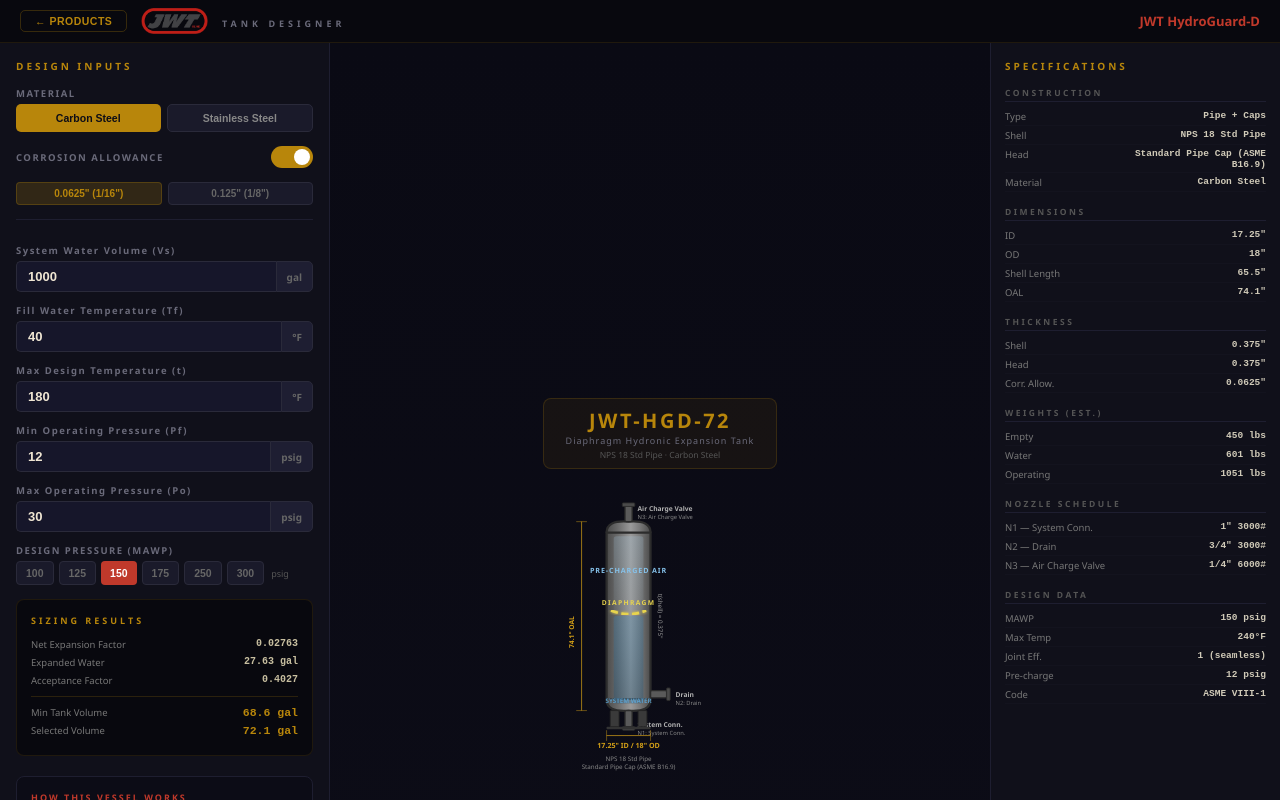
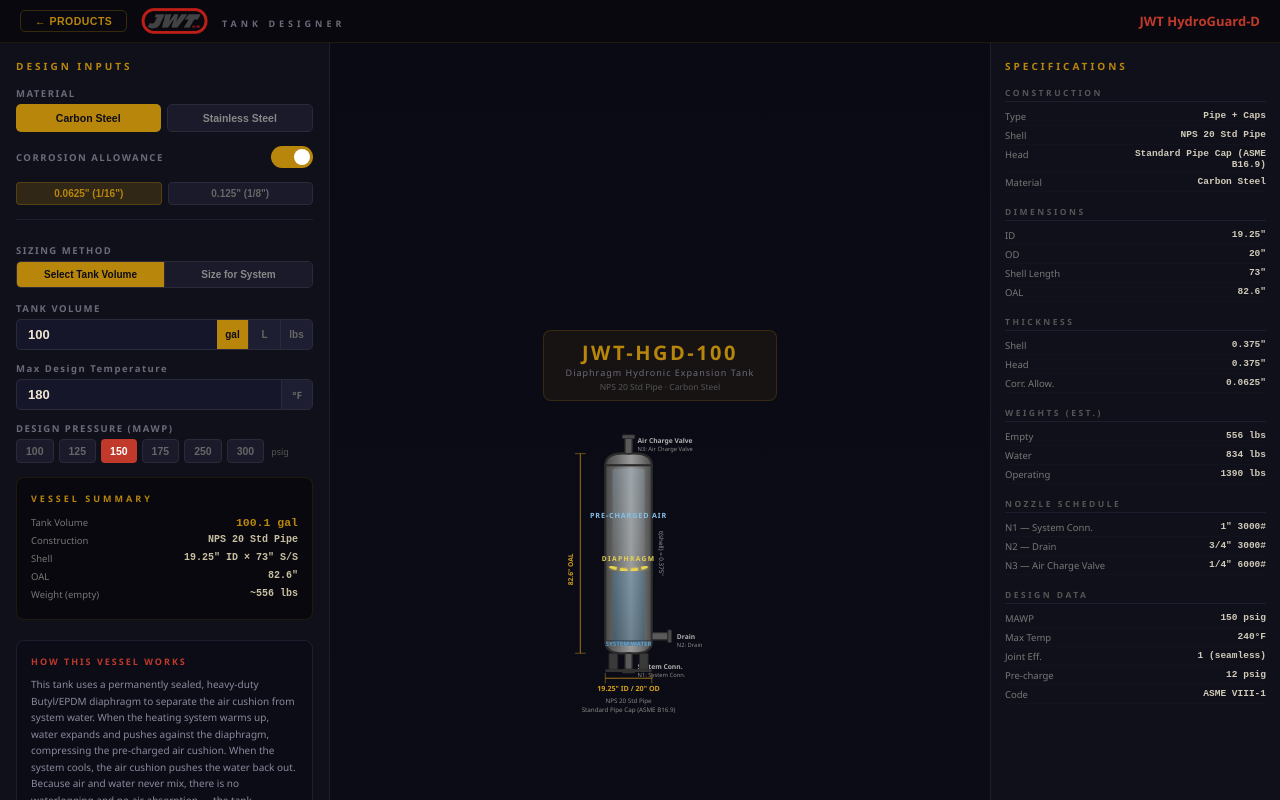
Before and after one commit to eli-wright/jwt-tank-designer, a React (Vite) app: page / in a window 1280 px wide. Both pictures are taken after a click on the button 361 px from the left and 495 px from the top of the page. Shown: the top 800 px of the page. Built offline with nearby package versions, Linux system fonts and the light colour scheme.

Commit message:
Update App.jsx

```diff
--- a/src/App.jsx
+++ b/src/App.jsx
@@ -1105,7 +1105,7 @@
 // REPORT GENERATOR (renders inline with print support)
 // ═══════════════════════════════════════════════════════════════
 
-function generateReportHTML(product, inputs, sizing, vessel) {
+function generateReportHTML(product, inputs, sizing, vessel, sizingMode = "system") {
   const now = new Date().toLocaleDateString("en-US", { year: "numeric", month: "long", day: "numeric" });
   const modelNum = `${product.prefix}-${Math.round(vessel.actualVolGal)}`;
   const isBuffer = product.id === "cv" || product.id === "hv";
@@ -1261,8 +1261,12 @@
   h += `<tr><td>Corrosion Allowance</td><td>${vessel.CA > 0 ? vessel.CA + '"' : "None (0)"}</td><td>${vessel.CA > 0 ? "inches" : "—"}</td></tr>`;
   h += `</table>`;
 
-  // 2. SIZING CALCULATIONS
-  if (!isBuffer) {
+  // 2. SIZING / VOLUME SELECTION
+  if (sizingMode === "tank" && !isBuffer) {
+    h += `<h2>2. Tank Volume Selection</h2>`;
+    h += `<div class="rb">Selected Tank Volume: <span class="v">${vessel.actualVolGal} gallons</span><br>
+    <span style="font-size:9pt;color:#666">Tank volume specified directly per project requirements / catalog selection.</span></div>`;
+  } else if (!isBuffer) {
     h += `<h2>2. Expansion Tank Sizing Calculations</h2>`;
     if (!isPotable) {
       h += `<h3>2.1 Method: Critical Sizing Method (Recommended)</h3>`;
@@ -1697,6 +1701,10 @@
   const [showReport, setShowReport] = useState(false);
   const [reportHTML, setReportHTML] = useState("");
   const [saving, setSaving] = useState(false);
+  const [sizingMode, setSizingMode] = useState("tank"); // "tank" = by tank volume, "system" = calculate from system
+  const [tankVol, setTankVol] = useState(100); // PRIMARY: ordered tank volume (always stored in gallons)
+  const [tankVolUnit, setTankVolUnit] = useState("gal"); // "gal", "L", "lbs"
+  const [showSizingCalc, setShowSizingCalc] = useState(false);
   const [inputs, setInputs] = useState({
     systemVol: 1000, fillTemp: 40, designTemp: 180,
     minPressure: 12, maxPressure: 30, mawp: 150, designFlowGPM: 100,
@@ -1709,18 +1717,16 @@
 
   const updateInput = (key, val) => setInputs(prev => ({ ...prev, [key]: parseFloat(val) || 0 }));
 
-  const results = useMemo(() => {
-    if (!product) return null;
-    const { systemVol, fillTemp, designTemp, minPressure, maxPressure, mawp } = inputs;
-    if (systemVol <= 0 || mawp <= 0) return null;
-
-    if (isBuffer) {
-      const bufferFlowGPM = inputs.designFlowGPM || (systemVol * 0.5);
-      const vessel = designVessel(systemVol, mawp, product, materialId, CA, {
-        designTempF: designTemp, designFlowGPM: bufferFlowGPM,
-      });
-      return { sizing: { minTankVol: systemVol, acceptanceVolGal: systemVol }, vessel };
-    }
+  // Tank volume unit conversions (internal is always gallons)
+  const galToDisplay = (gal) => tankVolUnit === "L" ? (gal * 3.78541) : tankVolUnit === "lbs" ? (gal * 8.34) : gal;
+  const displayToGal = (val) => tankVolUnit === "L" ? (val / 3.78541) : tankVolUnit === "lbs" ? (val / 8.34) : val;
+  const tankVolDisplay = Math.round(galToDisplay(tankVol) * 10) / 10;
+
+  // Sizing calculator result (optional helper — does NOT drive vessel design)
+  const sizingCalc = useMemo(() => {
+    if (!product || isBuffer) return null;
+    const { systemVol, fillTemp, designTemp, minPressure, maxPressure } = inputs;
+    if (systemVol <= 0) return null;
 
     const fillT = isPotable ? 40 : fillTemp;
     const vFinal = interpolateWaterVolume(designTemp);
@@ -1740,23 +1746,41 @@
       minTankVol = acceptanceFactor > 0 ? expandedWater / acceptanceFactor : 9999;
     }
 
-    const selectedVol = Math.max(minTankVol * 1.05, 2);
-    const vessel = designVessel(selectedVol, mawp, product, materialId, CA, {
-      expandedWaterGal: expandedWater, designTempF: designTemp, heatUpTimeHr: 1.0,
+    return { vFinal, vInitial, grossExpansion, pipingExpansion, netExpansionFactor, expandedWater, acceptanceFactor, dpf, minTankVol };
+  }, [product, inputs, isBuffer, isPotable]);
+
+  // When sizing mode is "system", auto-update tankVol from calculation
+  const effectiveTankVol = useMemo(() => {
+    if (isBuffer) return tankVol; // buffer tanks always use direct volume
+    if (sizingMode === "system" && sizingCalc?.minTankVol > 0) {
+      return Math.ceil(sizingCalc.minTankVol * 1.05); // 5% margin, round up
+    }
+    return tankVol;
+  }, [sizingMode, sizingCalc, tankVol, isBuffer]);
+
+  // Primary vessel design — driven by effectiveTankVol
+  const results = useMemo(() => {
+    if (!product) return null;
+    const { mawp, designTemp } = inputs;
+    if (effectiveTankVol <= 0 || mawp <= 0) return null;
+
+    const expandedWater = sizingCalc?.expandedWater || 0;
+    const vessel = designVessel(effectiveTankVol, mawp, product, materialId, CA, {
+      expandedWaterGal: expandedWater, designTempF: designTemp,
+      heatUpTimeHr: 1.0, designFlowGPM: inputs.designFlowGPM || 0,
     });
 
-    return {
-      sizing: { vFinal, vInitial, grossExpansion, pipingExpansion, netExpansionFactor, expandedWater, acceptanceFactor, dpf, minTankVol },
-      vessel,
-    };
-  }, [product, inputs, isBuffer, isPotable, materialId, CA]);
+    const sizing = sizingCalc || { minTankVol: effectiveTankVol };
+
+    return { sizing, vessel };
+  }, [product, effectiveTankVol, inputs, materialId, CA, sizingCalc]);
 
   const handleReport = useCallback(() => {
     if (!results || !product) return;
-    const html = generateReportHTML(product, inputs, results.sizing, results.vessel);
+    const html = generateReportHTML(product, inputs, results.sizing, results.vessel, sizingMode);
     setReportHTML(html);
     setShowReport(true);
-  }, [results, product, inputs]);
+  }, [results, product, inputs, sizingMode]);
 
   const handleReset = () => {
     setSelProduct(null);
@@ -1765,6 +1789,10 @@
     setCaValue(0.0625);
     setShowReport(false);
     setReportHTML("");
+    setTankVol(100);
+    setTankVolUnit("gal");
+    setSizingMode("tank");
+    setShowSizingCalc(false);
     setInputs({ systemVol: 1000, fillTemp: 40, designTemp: 180, minPressure: 12, maxPressure: 30, mawp: 150, designFlowGPM: 100 });
   };
 
@@ -1994,29 +2022,118 @@
 
           <div style={{ borderTop: "1px solid #1E1E30", margin: "12px 0", paddingTop: 12 }} />
 
-          <InputField label={isBuffer ? "Required Buffer Volume" : (isPotable ? "Water Heater Volume" : "System Water Volume (Vs)")}
-            unit="gal" value={inputs.systemVol} onChange={v => updateInput("systemVol", v)} />
-
-          {!isBuffer && !isPotable && (
-            <InputField label="Fill Water Temperature (Tf)" unit="°F" value={inputs.fillTemp}
-              onChange={v => updateInput("fillTemp", v)} />
+          {/* SIZING MODE TOGGLE — not shown for buffer tanks */}
+          {!isBuffer && (
+            <div style={{ marginBottom: 14 }}>
+              <label style={lbl}>SIZING METHOD</label>
+              <div style={{ display: "flex", gap: 0, borderRadius: 5, overflow: "hidden", border: "1px solid #2A2A3A" }}>
+                <button onClick={() => setSizingMode("tank")}
+                  style={{ flex: 1, padding: "7px 6px", fontSize: 10, fontWeight: 700, cursor: "pointer", border: "none",
+                    background: sizingMode === "tank" ? "#B8860B" : "#1A1A2A",
+                    color: sizingMode === "tank" ? "#0D0D16" : "#888",
+                  }}>Select Tank Volume</button>
+                <button onClick={() => setSizingMode("system")}
+                  style={{ flex: 1, padding: "7px 6px", fontSize: 10, fontWeight: 700, cursor: "pointer", border: "none",
+                    borderLeft: "1px solid #2A2A3A",
+                    background: sizingMode === "system" ? "#B8860B" : "#1A1A2A",
+                    color: sizingMode === "system" ? "#0D0D16" : "#888",
+                  }}>Size for System</button>
+              </div>
+            </div>
           )}
 
-          <InputField label={isBuffer ? "Max Operating Temperature" : (isPotable ? "Aquastat Temperature" : "Max Design Temperature (t)")}
-            unit="°F" value={inputs.designTemp} onChange={v => updateInput("designTemp", v)} />
-
-          {isBuffer && (
-            <InputField label="Design Flow Rate" unit="GPM" value={inputs.designFlowGPM}
-              onChange={v => updateInput("designFlowGPM", v)} />
+          {/* MODE A: Select Tank Volume (default, industry standard) */}
+          {(sizingMode === "tank" && !isBuffer) && (
+            <div style={{ marginBottom: 12 }}>
+              <label style={lbl}>TANK VOLUME</label>
+              <div style={{ display: "flex" }}>
+                <input type="number" value={tankVolDisplay} onChange={e => setTankVol(displayToGal(parseFloat(e.target.value) || 0))}
+                  style={{ background: "#16162A", border: "1px solid #2A2A3A", borderRight: "none",
+                    borderRadius: "5px 0 0 5px", color: "#F0E6D3", padding: "7px 11px",
+                    fontSize: 13, fontWeight: 700, width: "100%", outline: "none" }}
+                  onFocus={e => e.target.style.borderColor = "#B8860B"}
+                  onBlur={e => e.target.style.borderColor = "#2A2A3A"} />
+                {["gal", "L", "lbs"].map(u => (
+                  <button key={u} onClick={() => setTankVolUnit(u)}
+                    style={{ padding: "7px 8px", fontSize: 10, fontWeight: 700, cursor: "pointer",
+                      border: "1px solid #2A2A3A", borderLeft: "none",
+                      borderRadius: u === "lbs" ? "0 5px 5px 0" : 0,
+                      background: tankVolUnit === u ? "#B8860B" : "#1E1E32",
+                      color: tankVolUnit === u ? "#0D0D16" : "#666",
+                      whiteSpace: "nowrap", minWidth: 32,
+                    }}>{u}</button>
+                ))}
+              </div>
+            </div>
           )}
 
-          {!isBuffer && (
+          {/* MODE B: Size for System — show system parameters */}
+          {(sizingMode === "system" && !isBuffer) && (
             <>
+              <InputField label={isPotable ? "Water Heater Volume" : "System Water Volume (Vs)"}
+                unit="gal" value={inputs.systemVol} onChange={v => updateInput("systemVol", v)} />
+              {!isPotable && (
+                <InputField label="Fill Water Temperature (Tf)" unit="°F" value={inputs.fillTemp}
+                  onChange={v => updateInput("fillTemp", v)} />
+              )}
+              <InputField label={isPotable ? "Aquastat Temperature" : "Max Design Temperature (t)"}
+                unit="°F" value={inputs.designTemp} onChange={v => updateInput("designTemp", v)} />
               <InputField label={isPotable ? "Static Line Pressure (Pf)" : "Min Operating Pressure (Pf)"}
                 unit="psig" value={inputs.minPressure} onChange={v => updateInput("minPressure", v)} />
               <InputField label={isPotable ? "Max Allowable Pressure (Po)" : "Max Operating Pressure (Po)"}
                 unit="psig" value={inputs.maxPressure} onChange={v => updateInput("maxPressure", v)} />
+              {/* Show calculated result */}
+              {sizingCalc && (
+                <div style={{ background: "#08080E", borderRadius: 6, padding: 10, border: "1px solid #B8860B33", marginBottom: 12 }}>
+                  <div style={{ fontSize: 8.5, color: "#B8860B", fontWeight: 800, letterSpacing: 2, marginBottom: 6 }}>SIZING CALCULATION</div>
+                  <RR label="Net Expansion" value={sizingCalc.netExpansionFactor?.toFixed(5)} />
+                  <RR label="Expanded Water" value={`${sizingCalc.expandedWater?.toFixed(2)} gal`} />
+                  {!isPotable && <RR label="Acceptance Factor" value={sizingCalc.acceptanceFactor?.toFixed(4)} />}
+                  {isPotable && <RR label="DPF" value={sizingCalc.dpf?.toFixed(3)} />}
+                  <div style={{ borderTop: "1px solid #B8860B33", paddingTop: 6, marginTop: 6 }}>
+                    <RR label="Min Tank Volume" value={`${sizingCalc.minTankVol?.toFixed(1)} gal`} hl />
+                    <RR label="Design Tank Volume" value={`${effectiveTankVol} gal`} hl />
+                  </div>
+                </div>
+              )}
             </>
+          )}
+
+          {/* BUFFER TANKS — always direct volume */}
+          {isBuffer && (
+            <>
+              <div style={{ marginBottom: 12 }}>
+                <label style={lbl}>REQUIRED BUFFER VOLUME</label>
+                <div style={{ display: "flex" }}>
+                  <input type="number" value={tankVolDisplay} onChange={e => setTankVol(displayToGal(parseFloat(e.target.value) || 0))}
+                    style={{ background: "#16162A", border: "1px solid #2A2A3A", borderRight: "none",
+                      borderRadius: "5px 0 0 5px", color: "#F0E6D3", padding: "7px 11px",
+                      fontSize: 13, fontWeight: 700, width: "100%", outline: "none" }}
+                    onFocus={e => e.target.style.borderColor = "#B8860B"}
+                    onBlur={e => e.target.style.borderColor = "#2A2A3A"} />
+                  {["gal", "L", "lbs"].map(u => (
+                    <button key={u} onClick={() => setTankVolUnit(u)}
+                      style={{ padding: "7px 8px", fontSize: 10, fontWeight: 700, cursor: "pointer",
+                        border: "1px solid #2A2A3A", borderLeft: "none",
+                        borderRadius: u === "lbs" ? "0 5px 5px 0" : 0,
+                        background: tankVolUnit === u ? "#B8860B" : "#1E1E32",
+                        color: tankVolUnit === u ? "#0D0D16" : "#666",
+                        whiteSpace: "nowrap", minWidth: 32,
+                      }}>{u}</button>
+                  ))}
+                </div>
+              </div>
+              <InputField label="Max Operating Temperature" unit="°F" value={inputs.designTemp}
+                onChange={v => updateInput("designTemp", v)} />
+              <InputField label="Design Flow Rate" unit="GPM" value={inputs.designFlowGPM}
+                onChange={v => updateInput("designFlowGPM", v)} />
+            </>
+          )}
+
+          {/* Temperature input for tank-volume mode (needed for flow calcs) */}
+          {sizingMode === "tank" && !isBuffer && (
+            <InputField label="Max Design Temperature" unit="°F" value={inputs.designTemp}
+              onChange={v => updateInput("designTemp", v)} />
           )}
 
           {/* MAWP Selection */}
@@ -2038,19 +2155,12 @@
           {/* RESULTS SUMMARY */}
           {results && (
             <div style={{ background: "#08080E", borderRadius: 8, padding: 14, border: "1px solid #B8860B22", marginTop: 8 }}>
-              <div style={{ fontSize: 9, color: "#B8860B", fontWeight: 800, letterSpacing: 3, marginBottom: 10 }}>SIZING RESULTS</div>
-              {!isBuffer && (
-                <>
-                  <RR label="Net Expansion Factor" value={results.sizing.netExpansionFactor?.toFixed(5)} />
-                  <RR label="Expanded Water" value={`${results.sizing.expandedWater?.toFixed(2)} gal`} />
-                  {!isPotable && <RR label="Acceptance Factor" value={results.sizing.acceptanceFactor?.toFixed(4)} />}
-                  {isPotable && <RR label="Design Pressure Factor" value={results.sizing.dpf?.toFixed(3)} />}
-                </>
-              )}
-              <div style={{ borderTop: "1px solid #B8860B33", paddingTop: 8, marginTop: 8 }}>
-                <RR label="Min Tank Volume" value={`${results.sizing.minTankVol?.toFixed(1)} gal`} hl />
-                <RR label="Selected Volume" value={`${results.vessel.actualVolGal} gal`} hl />
-              </div>
+              <div style={{ fontSize: 9, color: "#B8860B", fontWeight: 800, letterSpacing: 3, marginBottom: 10 }}>VESSEL SUMMARY</div>
+              <RR label="Tank Volume" value={`${results.vessel.actualVolGal} gal`} hl />
+              <RR label="Construction" value={results.vessel.constructionType} />
+              <RR label="Shell" value={`${results.vessel.D_ID}" ID × ${results.vessel.shellLength}" S/S`} />
+              <RR label="OAL" value={`${results.vessel.OAL}"`} />
+              <RR label="Weight (empty)" value={`~${results.vessel.emptyWeight} lbs`} />
             </div>
           )}
 
```
